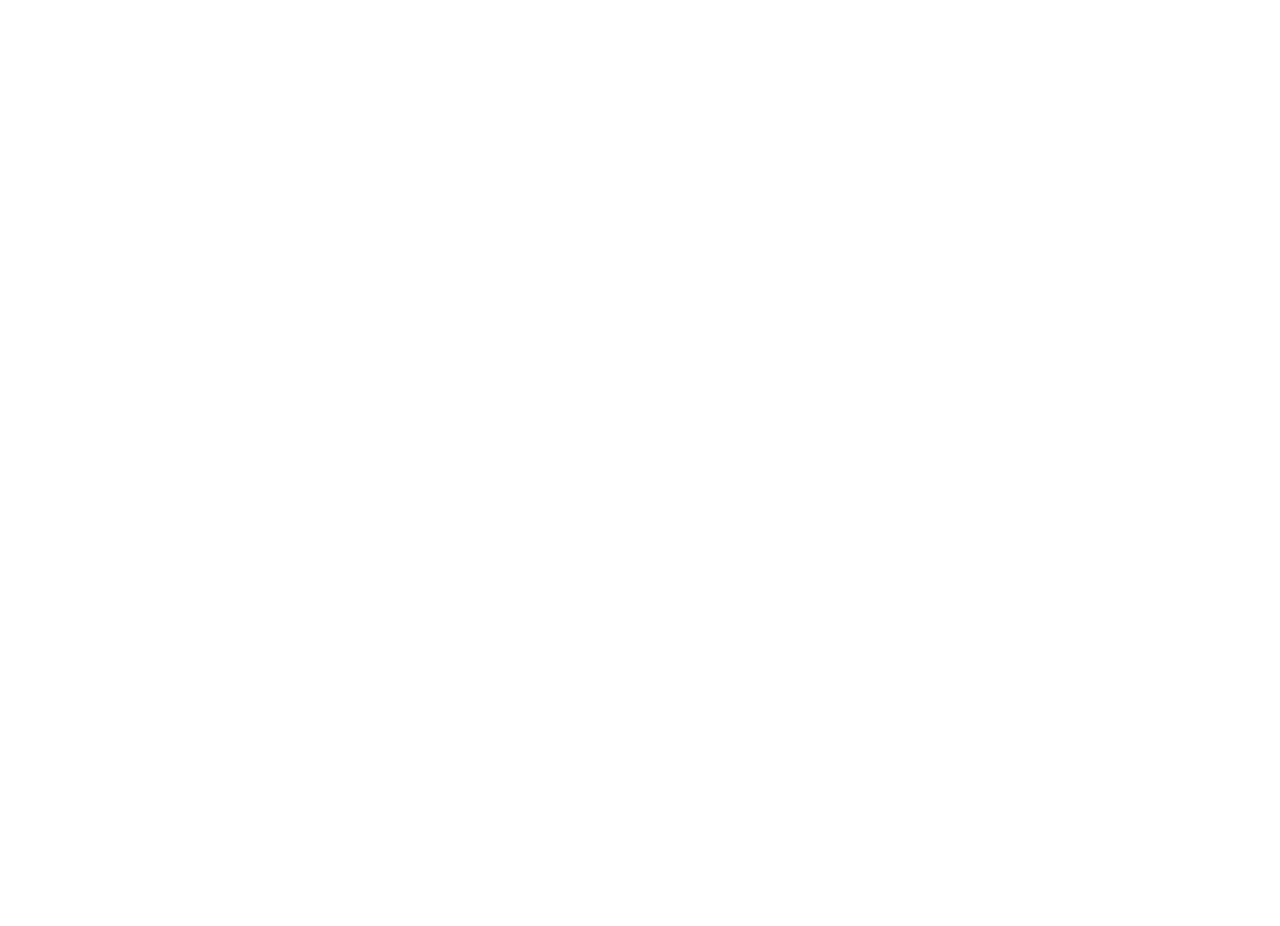
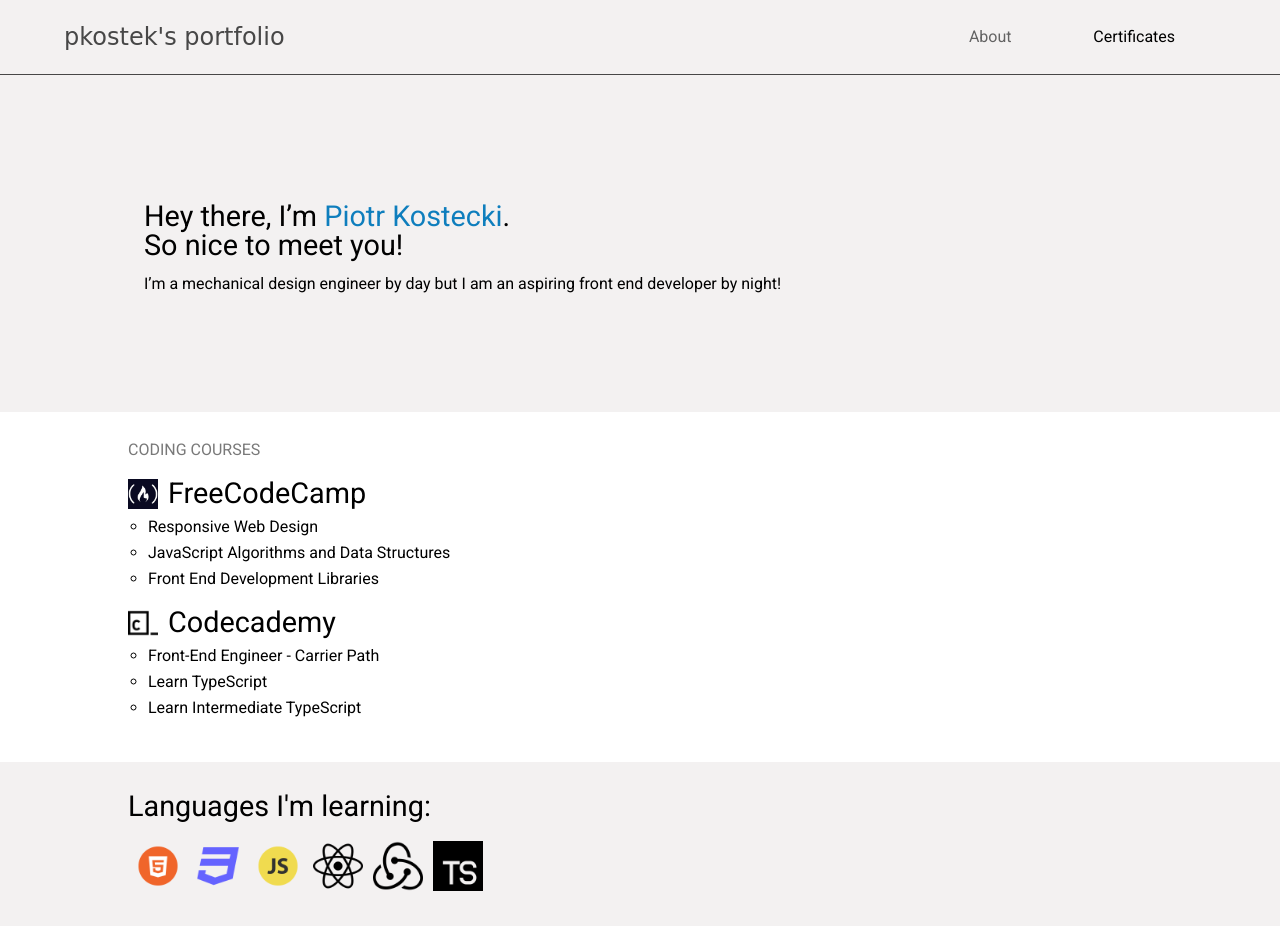
Before and after one commit to ikcetsok/Personal_Portfolio, a plain HTML site: page index.html in a window 1280 px wide. Before the commit the page ends 800 px from the top, so only its background shows below. Drawn offline with Linux system fonts and the light colour scheme; a web font is replaced by a local one.

Commit message:
index and index styling add

```diff
--- a/index.html
+++ b/index.html
@@ -1,12 +1,75 @@
 <!DOCTYPE html>
 <html lang="en">
-<head>
-    <meta charset="UTF-8">
-    <meta http-equiv="X-UA-Compatible" content="IE=edge">
-    <meta name="viewport" content="width=device-width, initial-scale=1.0">
-    <title>Document</title>
-</head>
-<body>
-
-</body>
+  <head>
+    <meta charset="UTF-8" />
+    <meta http-equiv="X-UA-Compatible" content="IE=edge" />
+    <meta name="viewport" content="width=device-width, initial-scale=1.0" />
+    <link rel="icon" href="./resources/favicon.ico" type="image/icon type" />
+    <title>pkostek's Portfolio - About</title>
+    <link rel="stylesheet" href="./reset.css" />
+    <link rel="stylesheet" href="./styles.css" />
+    <script src="./app.js" defer></script>
+  </head>
+  <body>
+    <nav>
+      <h1>pkostek's portfolio</h1>
+      <ul>
+        <li><a class="disabledLink" href="#">About</a></li>
+        <li><a href="./certifications.html">Certificates</a></li>
+      </ul>
+    </nav>
+    <main>
+      <section>
+        <article>
+          <h2>Hey there, I’m <span>Piotr Kostecki</span>.</h2>
+          <h2>So nice to meet you!</h2>
+          <br />
+          <p>
+            I’m a mechanical design engineer by day but I am an aspiring front
+            end developer by night!
+          </p>
+        </article>
+      </section>
+      <section class="cSection">
+        <article class="courses">
+          <p>CODING COURSES</p>
+          <br />
+          <h2>
+            <img src="./resources/FreeCode.jpeg" alt="FreeCodeCamp logo" />
+            FreeCodeCamp
+          </h2>
+          <ul>
+            <li>Responsive Web Design</li>
+            <li>JavaScript Algorithms and Data Structures</li>
+            <li>Front End Development Libraries</li>
+          </ul>
+          <br />
+          <h2>
+            <img src="./resources/Codecademy.png" alt="Codecademy logo" />
+            Codecademy
+          </h2>
+          <ul>
+            <li>Front-End Engineer - Carrier Path</li>
+            <li>Learn TypeScript</li>
+            <li>Learn Intermediate TypeScript</li>
+          </ul>
+          <br />
+        </article>
+      </section>
+      <section>
+        <article class="langs">
+          <h2>Languages I'm learning:</h2>
+          <br />
+          <div>
+            <img src="./resources/html5.png" alt="html5" />
+            <img src="./resources/css3.png" alt="css" />
+            <img src="./resources/js.png" alt="javascript" />
+            <img src="./resources/react.png" alt="react" />
+            <img src="./resources/redux.png" alt="redux" />
+            <img src="./resources/ts.png" alt="typescript" />
+          </div>
+        </article>
+      </section>
+    </main>
+  </body>
 </html>
--- a/styles.css
+++ b/styles.css
@@ -0,0 +1,126 @@
+/* General Styling */
+
+@import url("https://fonts.googleapis.com/css2?family=Anybody:ital,wght@0,400;0,700;1,400&family=Roboto:ital,wght@0,400;0,700;1,400;1,700&display=swap");
+
+html {
+  font-size: 16px;
+  background-color: #f3f1f1;
+  box-sizing: border-box;
+  font-family: "Roboto", sans-serif;
+}
+
+/* Links  */
+
+.disabledLink {
+  cursor: not-allowed;
+  color: #636363;
+}
+
+/* Navigation Bar */
+
+nav {
+  top: 0;
+  position: fixed;
+  padding: 25px 5%;
+  display: flex;
+  justify-content: space-between;
+  width: 90%;
+  background-color: #f3f1f1;
+  border-bottom: 1px solid #474747;
+  z-index: 10;
+}
+
+nav h1 {
+  font-family: "Anybody", cursive;
+  font-size: 1.5rem;
+  color: #474747;
+}
+
+nav ul {
+  display: flex;
+  justify-content: space-around;
+  align-items: center;
+  width: 25%;
+}
+
+nav ul li {
+  text-decoration: none;
+  list-style-type: none;
+  padding: 0;
+  margin: 0;
+}
+
+/* Main Section */
+
+main {
+  margin-top: 202px;
+}
+
+/* Introduction */
+
+article {
+  margin: auto;
+  width: 80%;
+  padding-left: 2rem;
+}
+
+article h2 {
+  font-size: 1.8rem;
+}
+
+article span {
+  color: #0e7ebd;
+}
+
+/* Courses */
+.cSection {
+  background-color: white;
+  margin-top: 120px;
+  width: 100%;
+}
+
+.courses {
+  padding: 30px 0;
+  background-color: white;
+}
+
+.courses p {
+  color: rgb(121, 121, 121);
+}
+
+.courses h2 {
+  padding-top: 5px;
+  display: flex;
+  align-items: center;
+}
+
+.courses img {
+  display: inline-block;
+  height: 30px;
+  margin: 0;
+  padding-right: 10px;
+}
+
+.courses ul li {
+  list-style-type: circle;
+  margin-left: 20px;
+  margin-top: 5px;
+  padding-top: 5px;
+}
+
+.langs {
+  padding: 30px 0;
+  height: 200x;
+}
+
+.langs div {
+  display: flex;
+  align-items: center;
+}
+
+.langs img {
+  display: inline-block;
+  height: 50px;
+  margin: 0;
+  padding: 5px;
+}
```
